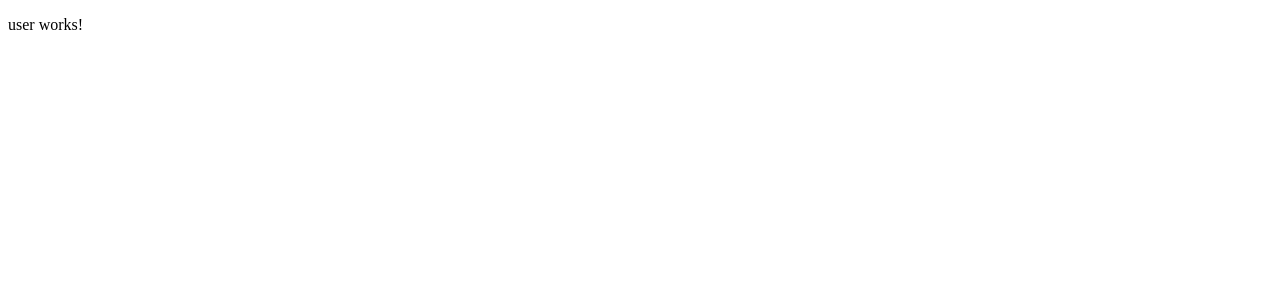
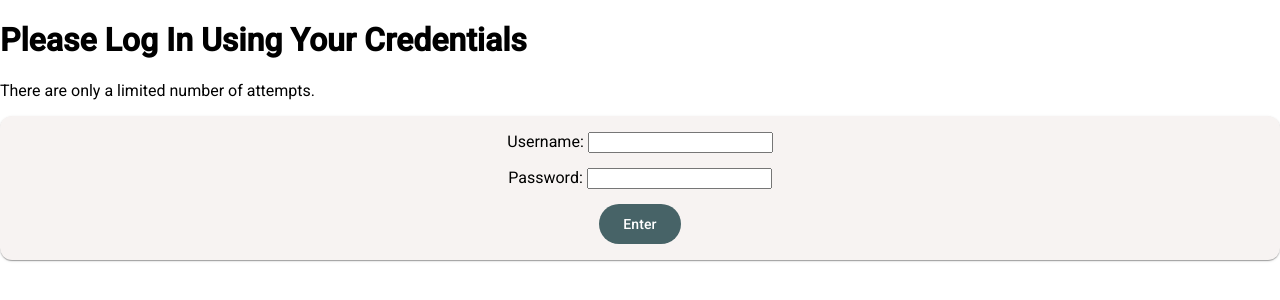
Before and after one commit to jamiesmagnolia/mini-tablet, an Angular app in the folder mini-tablet/: page /user in a window 1280 px wide. Shown: the top 300 px of the page. Built offline with nearby package versions, Linux system fonts and the light colour scheme.

Commit message:
Add misc.

```diff
--- a/mini-tablet/package.json
+++ b/mini-tablet/package.json
@@ -11,10 +11,12 @@
   "private": true,
   "dependencies": {
     "@angular/animations": "^19.1.0",
+    "@angular/cdk": "^19.1.0",
     "@angular/common": "^19.1.0",
     "@angular/compiler": "^19.1.0",
     "@angular/core": "^19.1.0",
     "@angular/forms": "^19.1.0",
+    "@angular/material": "^19.1.0",
     "@angular/platform-browser": "^19.1.0",
     "@angular/platform-browser-dynamic": "^19.1.0",
     "@angular/router": "^19.1.0",
--- a/mini-tablet/src/app/user/user.component.html
+++ b/mini-tablet/src/app/user/user.component.html
@@ -1 +1,41 @@
-<p>user works!</p>
+<!-- <p>Framework: {{favoriteFramework}}</p>
+
+<label for="framework">
+    Favorite Framework:
+    <input id="framework" type="text" [(ngModel)]="favoriteFramework">
+</label>
+
+<button (click)="showFramework()">Show Framework</button> -->
+
+<!-- Main Header -->
+<div class="title-container">
+    <h1>Please Log In Using Your Credentials</h1>
+    <p>There are only a limited number of attempts.</p>
+</div>
+
+<!-- Log-in Form Card -->
+<div class="card-container">
+    <section>
+        <mat-card class="login-card">
+
+            <mat-card-content>
+
+              <div class="form-row">
+                <label for="username">Username: </label>
+                <input id="username" type="text" />
+              </div>
+
+              <div class="form-row">
+                <label for="password">Password: </label>
+                <input id="password" type="password" />
+              </div>
+
+              <div class="form-row">
+                <button mat-flat-button>Enter</button>
+              </div>
+
+            </mat-card-content>
+
+          </mat-card>
+    </section>
+</div>
--- a/mini-tablet/src/app/user/user.component.scss
+++ b/mini-tablet/src/app/user/user.component.scss
@@ -0,0 +1,23 @@
+// .card-container {
+//     display: flex;
+//     justify-content: center;
+//     align-items: center;
+//     height: 100vh;
+// }
+
+// .login-card {
+//     padding: 20px;
+//     border-radius: 8px;
+// }
+
+mat-card {
+    border: none
+}
+
+mat-card-content {
+    display: flex;
+    justify-content: center;
+    align-items: center;
+    flex-direction: column;
+    gap: 15px;
+}
--- a/mini-tablet/src/app/user/user.component.ts
+++ b/mini-tablet/src/app/user/user.component.ts
@@ -1,11 +1,22 @@
-import { Component } from '@angular/core';
+import { ChangeDetectionStrategy, Component } from '@angular/core';
+import { FormsModule } from '@angular/forms';
+import {MatCardModule} from '@angular/material/card';
+import {MatButtonModule} from '@angular/material/button';
 
 @Component({
   selector: 'app-user',
-  imports: [],
+  imports: [FormsModule, MatCardModule, MatButtonModule],
   templateUrl: './user.component.html',
   styleUrl: './user.component.scss'
 })
 export class UserComponent {
 
+  userName = '';
+  passWord = '';
+
+  // favoriteFramework = '';
+
+  // showFramework() {
+  //   alert(this.favoriteFramework);
+  // }
 }
--- a/mini-tablet/src/index.html
+++ b/mini-tablet/src/index.html
@@ -6,8 +6,10 @@
   <base href="/">
   <meta name="viewport" content="width=device-width, initial-scale=1">
   <link rel="icon" type="image/x-icon" href="favicon.ico">
+  <link href="https://fonts.googleapis.com/css2?family=Roboto:wght@300;400;500&display=swap" rel="stylesheet">
+  <link href="https://fonts.googleapis.com/icon?family=Material+Icons" rel="stylesheet">
 </head>
-<body>
+<body class="mat-typography">
   <app-root></app-root>
 </body>
 </html>
--- a/mini-tablet/src/styles.scss
+++ b/mini-tablet/src/styles.scss
@@ -1 +1,4 @@
 /* You can add global styles to this file, and also import other style files */
+
+html, body { height: 100%; }
+body { margin: 0; font-family: Roboto, "Helvetica Neue", sans-serif; }
```
Also changed, not shown: 1 other file (tests, documents, lock files or other folders).
